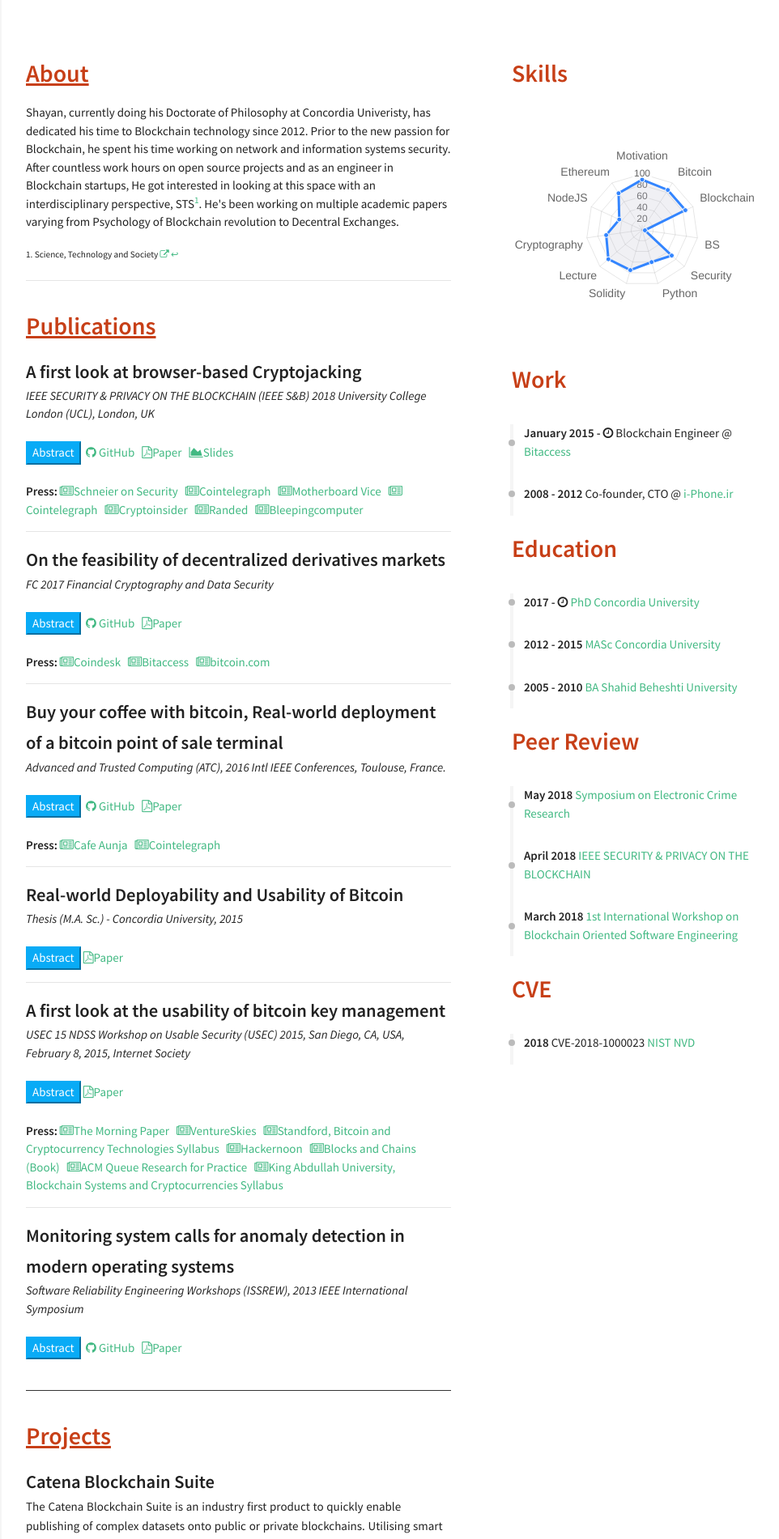
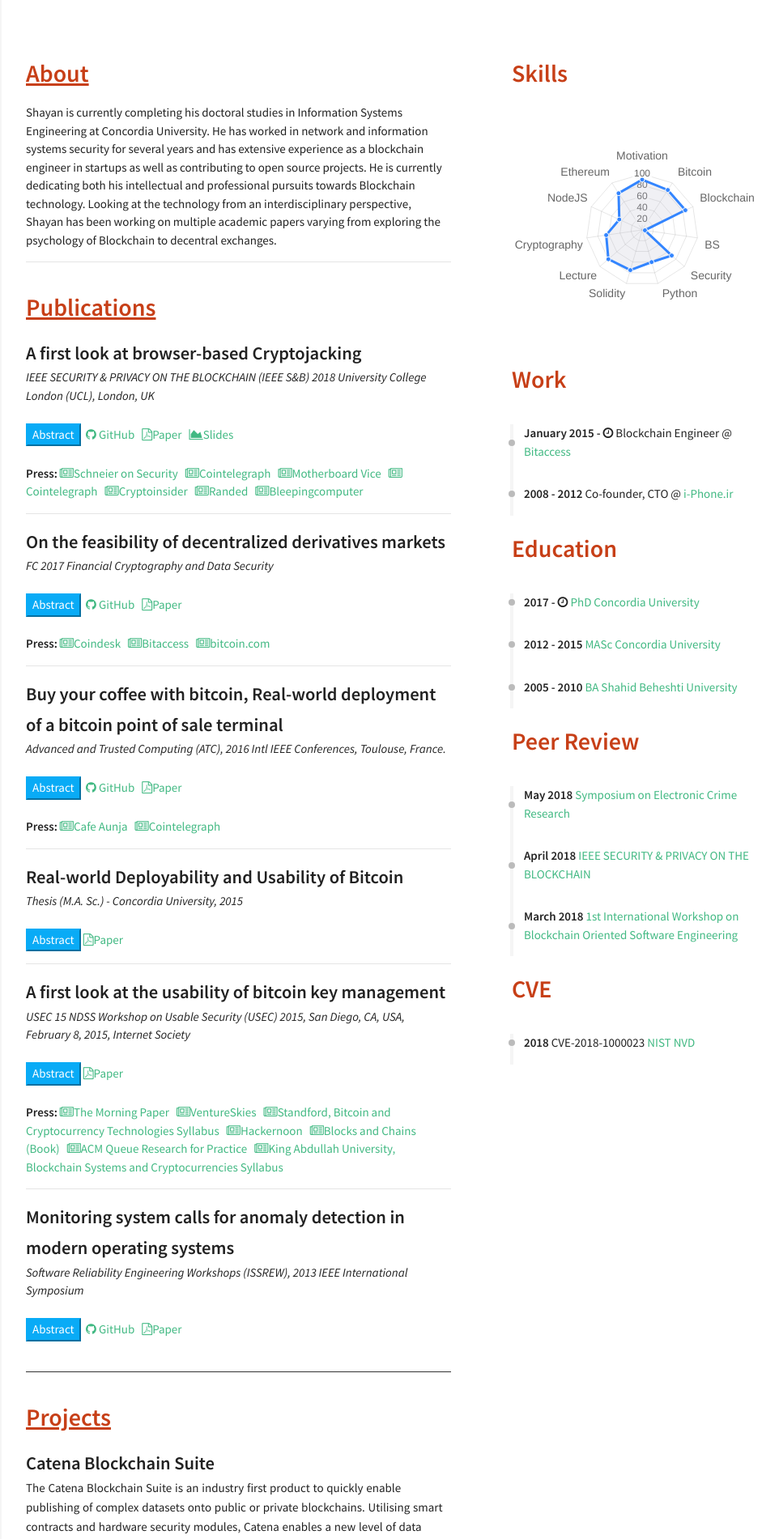
Before and after one commit to shayanb/shayan.es, a Jekyll site: the page built from index.html, in a window 1280 px wide. Shown: the top 1901 px of the page at 81% size, without its empty margins (318-1280 px from the left). Built offline with Jekyll 4.4.1, drawn with Linux system fonts in a browser that asks for light colours; nearby versions of some CDN libraries; some of the changed text lies outside the part shown.

Commit message:
Update About him

```diff
--- a/_includes/sections/about.html
+++ b/_includes/sections/about.html
@@ -3,15 +3,15 @@
 <div>
 <!--   ¯\_(ツ)_/¯ -->
 
-Shayan, currently doing his Doctorate of Philosophy at Concordia Univeristy, has dedicated his time to Blockchain technology since 2012. Prior to the new passion for Blockchain, he spent his time working on network and information systems security.
-<br>
-After countless work hours on open source projects and as an engineer in Blockchain startups, He got interested in looking at this space with an interdisciplinary perspective, STS<sup><a href="#fn1" id="ref1">1</a></sup>.
-He's been working on multiple academic papers varying from Psychology of Blockchain revolution to Decentral Exchanges.
+Shayan is currently completing his doctoral studies in Information Systems Engineering at Concordia University. He has worked in network and information systems security for several years and has extensive experience as a blockchain engineer in startups as well as contributing to open source projects. He is currently dedicating both his intellectual and professional pursuits towards Blockchain technology. Looking at the technology from an interdisciplinary perspective, Shayan has been working on multiple academic papers varying from exploring the psychology of Blockchain to decentral exchanges.
 
 
 </div>
+<!--
+STS<sup><a href="#fn1" id="ref1">1</a></sup>.
+
 <br>
 <sup id="fn1">1. Science, Technology and Society <a href = "https://en.wikipedia.org/wiki/Science_and_technology_studies"><i class="fa fa-external-link" aria-hidden="true"></i></a>
- <a href="#ref1" title="Jump back to the text.">↩</a></sup>
+ <a href="#ref1" title="Jump back to the text.">↩</a></sup> -->
 
 <hr>
```
